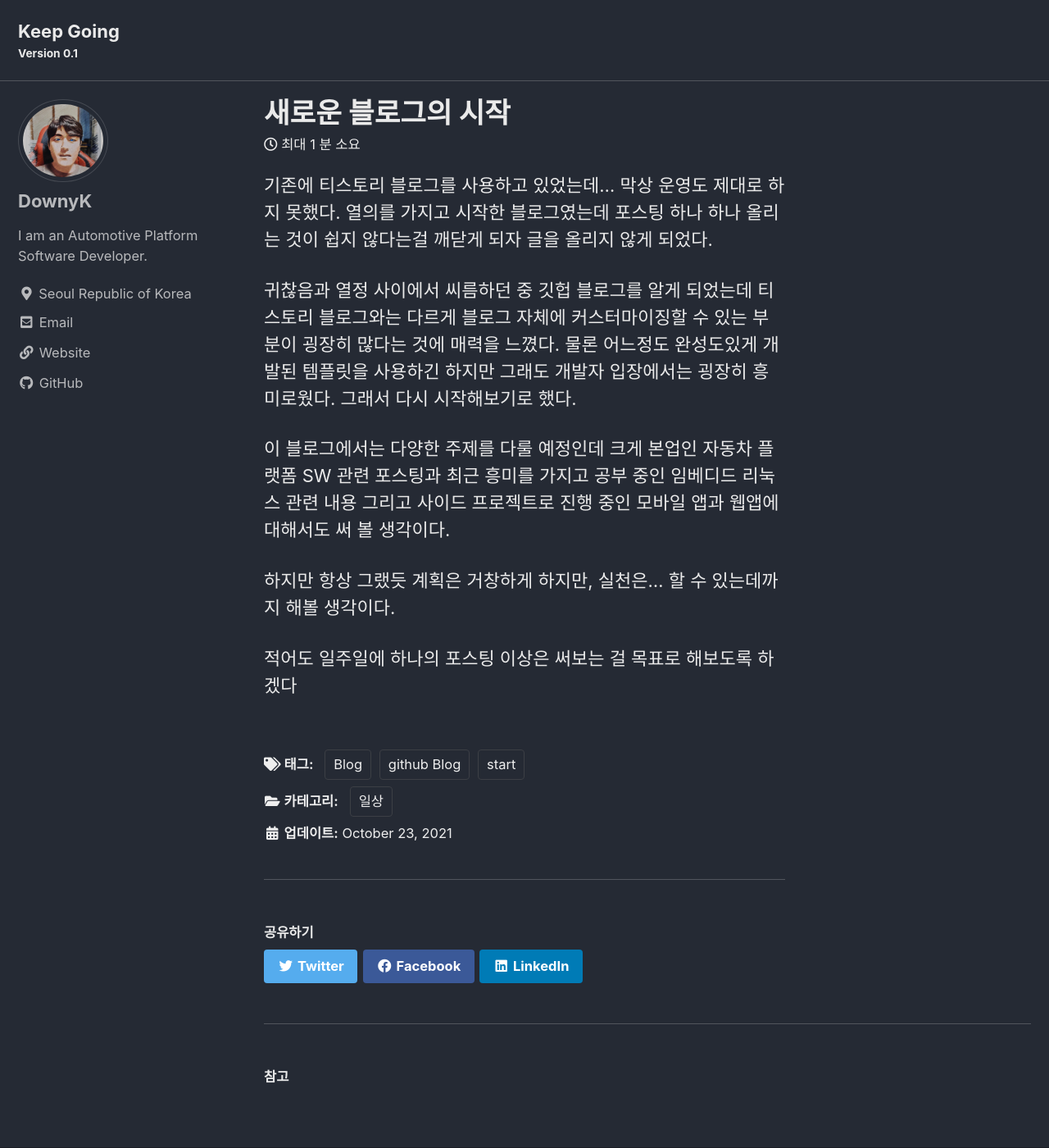
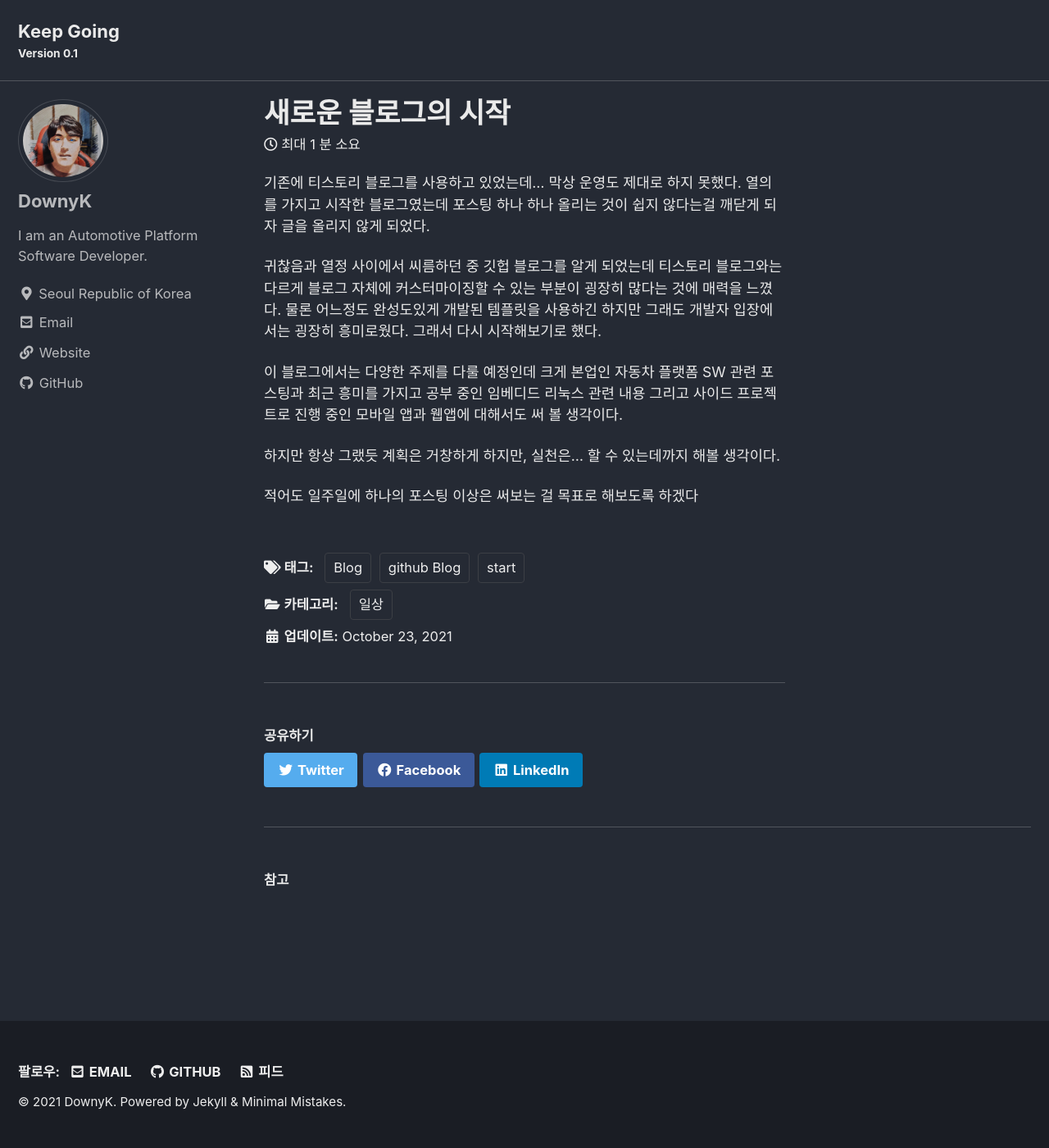
Before and after one commit to DownyBehind/downybehind.github.com, a Jekyll site: the page built from _posts/2021-10-23-새로운-블로그의-시작.md, in a window 1280 px wide and 1400 px high. Shown: the whole window at 82% size. Built offline with Jekyll 4.4.1, drawn with Linux system fonts in a browser that asks for light colours; cached includes are drawn as plain includes.

Commit message:
modify blog post

```diff
--- a/_sass/minimal-mistakes/_page.scss
+++ b/_sass/minimal-mistakes/_page.scss
@@ -93,7 +93,12 @@ body {
     border-bottom: 1px solid $border-color;
   }
 
-	h1, h2, h3, h4, h5, h6 {
+  h1,
+  h2,
+  h3,
+  h4,
+  h5,
+  h6 {
     .header-link {
       position: relative;
       left: 0.5em;
@@ -113,7 +118,7 @@ body {
   p,
   li,
   dl {
-    font-size: 1em;
+    font-size: 0.8em;
   }
 
   /* paragraph indents */
```
Lines whose indentation alone changed are shown as unchanged.
